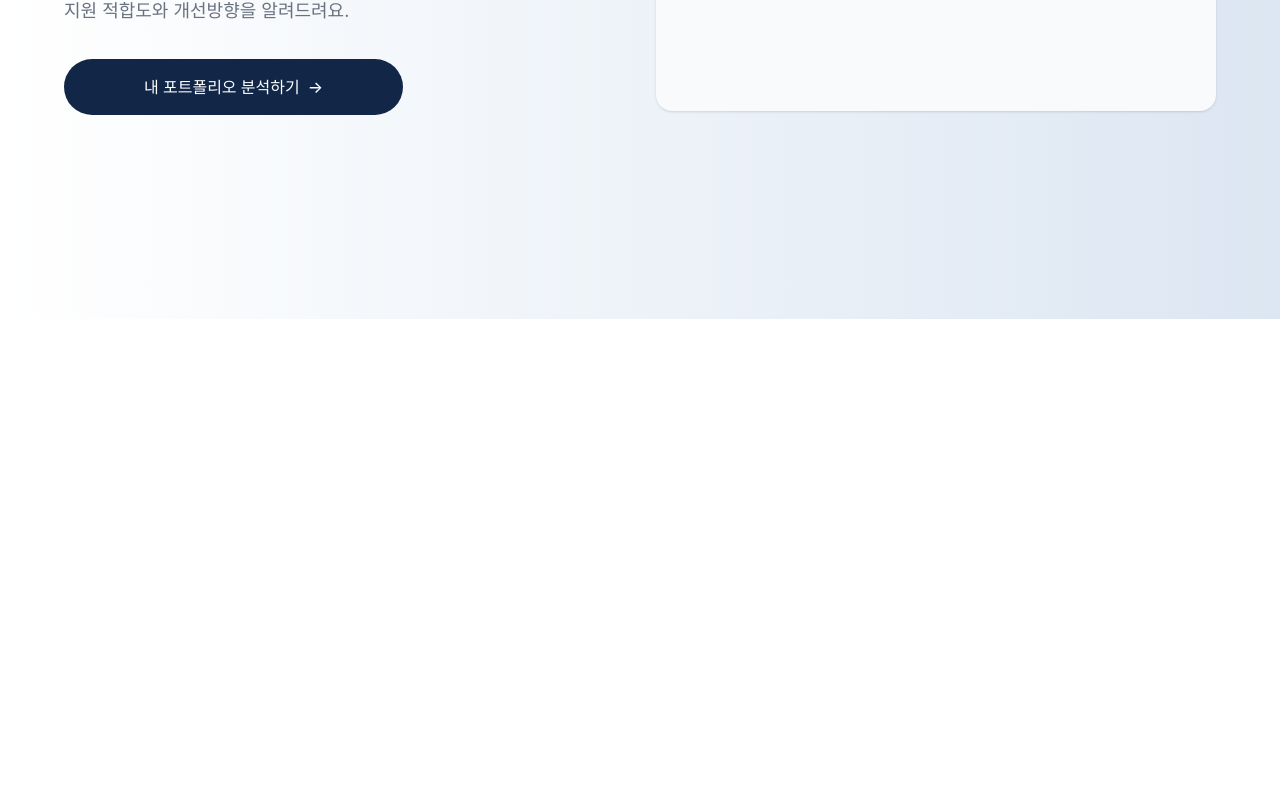
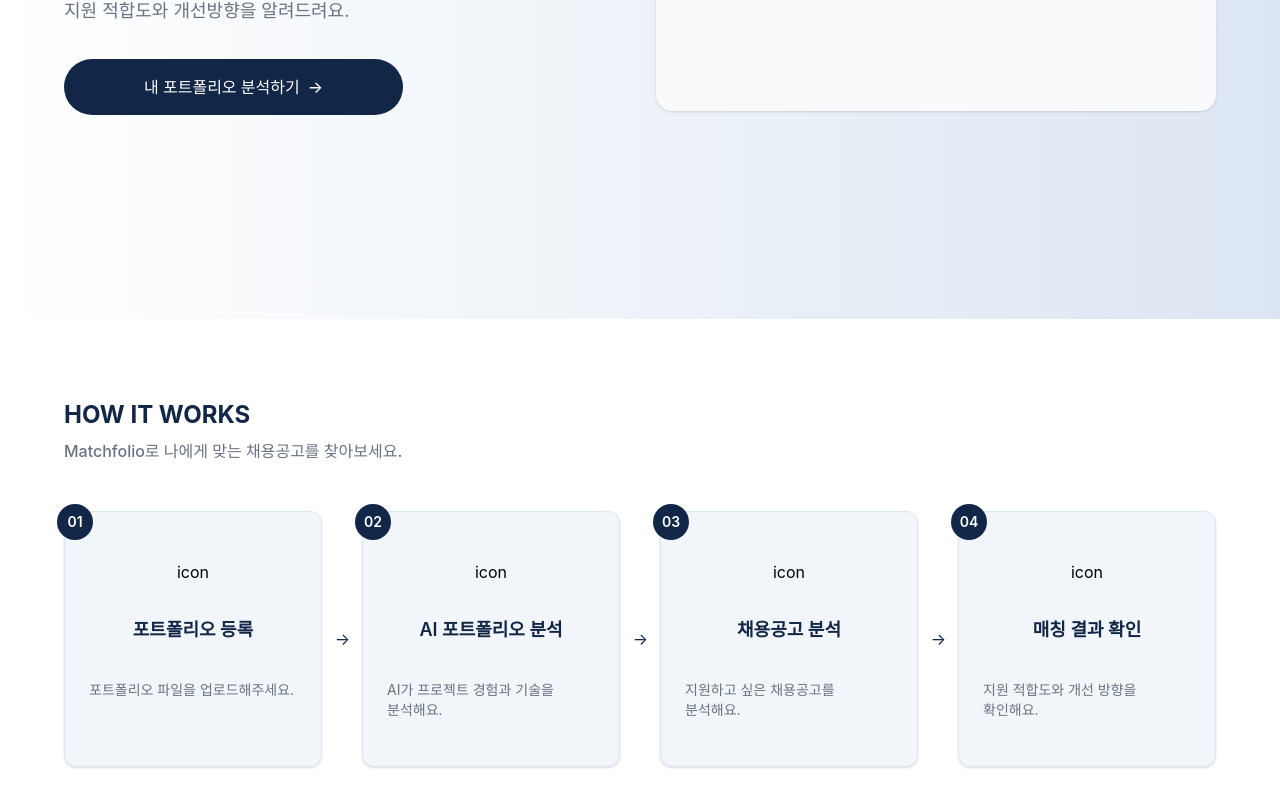
Before and after one commit to dajung-y/matchfolio, a React (Vite) app: page / in a window 1280 px wide. Shown: the part 481-1288 px from the top of the page. Before the commit the page ends 800 px from the top, so only its background shows below. Built offline with nearby package versions, Linux system fonts and the light colour scheme.

Commit message:
feat: MainPage HowItWorks 구현

```diff
--- /dev/null
+++ b/src/components/main/HowItWorksSection.jsx
@@ -0,0 +1,79 @@
+export default function HowItWorks() {
+  const steps = [
+    {
+      number: "01",
+      title: "포트폴리오 등록",
+      description: "포트폴리오 파일을 업로드해주세요.",
+    },
+    {
+      number: "02",
+      title: "AI 포트폴리오 분석",
+      description: "AI가 프로젝트 경험과 기술을 분석해요.",
+    },
+    {
+      number: "03",
+      title: "채용공고 분석",
+      description: "지원하고 싶은 채용공고를 분석해요.",
+    },
+    {
+      number: "04",
+      title: "매칭 결과 확인",
+      description: "지원 적합도와 개선 방향을 확인해요.",
+    },
+  ];
+  return (
+    <section className="bg-white py-20">
+      <div className="mx-auto max-w-7xl px-6 md:px-16">
+        {/* Title */}
+        <div>
+          <h2 className="text-2xl font-bold text-primary">HOW IT WORKS</h2>
+          <p className="mt-2 text-base font-medium text-gray-500">
+            Matchfolio로 나에게 맞는 채용공고를 찾아보세요.
+          </p>
+        </div>
+        {/* steps */}
+        <div className="mt-12 grid grid-cols-2 gap-x-10 gap-y-12 md:grid-cols-4 md:px-0">
+          {steps.map((step, index) => (
+            <div key={step.number} className="relative">
+              {/* card */}
+              <div
+                className="
+                relative px-6 py-8 h-full min-h-64 rounded-xl
+                border border-primary-light bg-primary-extra-light shadow-sm
+                ">
+                {/* number badge */}
+                <span
+                  className="
+                    absolute -left-2 -top-2
+                    flex h-9 w-9 rounded-full items-center justify-center
+                    bg-primary text-white text-sm font-semibold
+                  ">
+                  {step.number}
+                </span>
+                {/* content */}
+                <div className="flex justify-center">
+                  <div className="flex h-14 w-14 items-center justify-center">
+                    icon
+                  </div>
+                </div>
+                <h3 className="mt-4 min-h-14 text-lg text-center font-semibold text-primary break-keep">
+                  {step.title}
+                </h3>
+                <p className="mt-2 min-h-10 text-center md:text-left text-sm text-gray-500 break-keep">
+                  {step.description}
+                </p>
+              </div>
+
+              {/* 화살표 */}
+              {index < steps.length - 1 && (
+                <span className="absolute -right-7 top-1/2 hidden -translate-y-1/2 text-primary md:block">
+                  →
+                </span>
+              )}
+            </div>
+          ))}
+        </div>
+      </div>
+    </section>
+  );
+}
--- a/src/pages/MainPage.jsx
+++ b/src/pages/MainPage.jsx
@@ -1,9 +1,11 @@
 import HeroSection from "../components/main/HeroSection";
+import HowItWorks from "../components/main/HowItWorksSection";
 
 export default function MainPage() {
   return (
     <main>
       <HeroSection />
+      <HowItWorks />
     </main>
   );
 }
```
